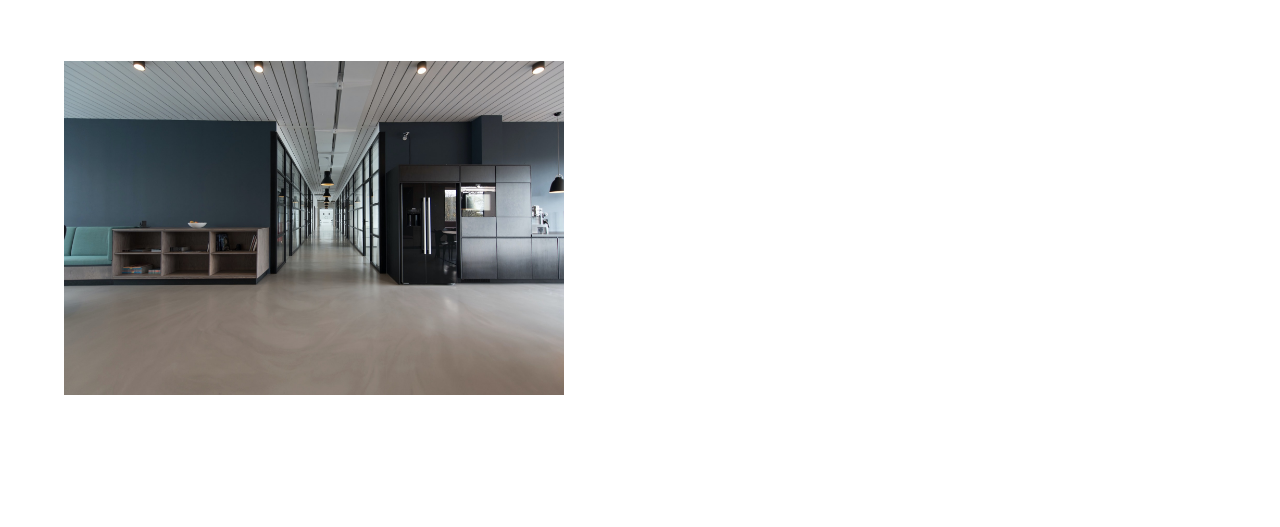
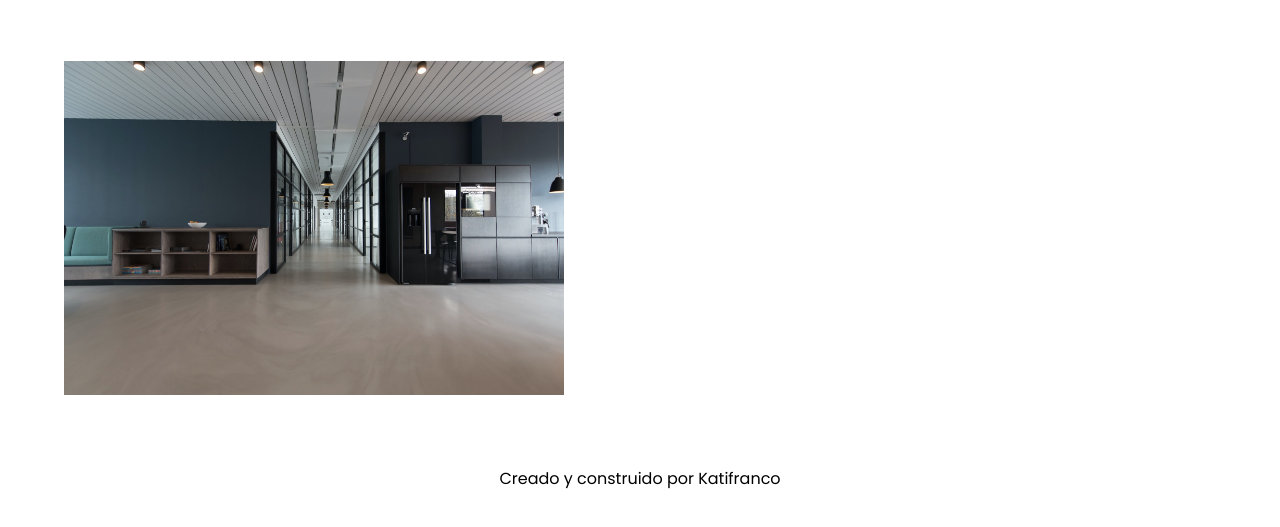
Before and after one commit to katitafranco/css-grid-portfolio, a plain HTML site: page index.html in a window 1280 px wide. Shown: the part 115-642 px from the top of the page. Drawn offline with Linux system fonts and the light colour scheme.

Commit message:
Add footer

```diff
--- a/css/estilos.css
+++ b/css/estilos.css
@@ -73,3 +73,8 @@ body {
 .superpuesto.blanco {
   color: white;
 }
+
+.footer {
+  text-align: center;
+  padding: 64px;
+}
--- a/index.html
+++ b/index.html
@@ -42,6 +42,10 @@
           <p class="superpuesto blanco">VER PROYECTO...</p>
         </div>
       </div>
+
+      <!-- Footer -->
+
+      <footer class="footer">Creado y construido por Katifranco</footer>
     </div>
   </body>
 </html>
```
